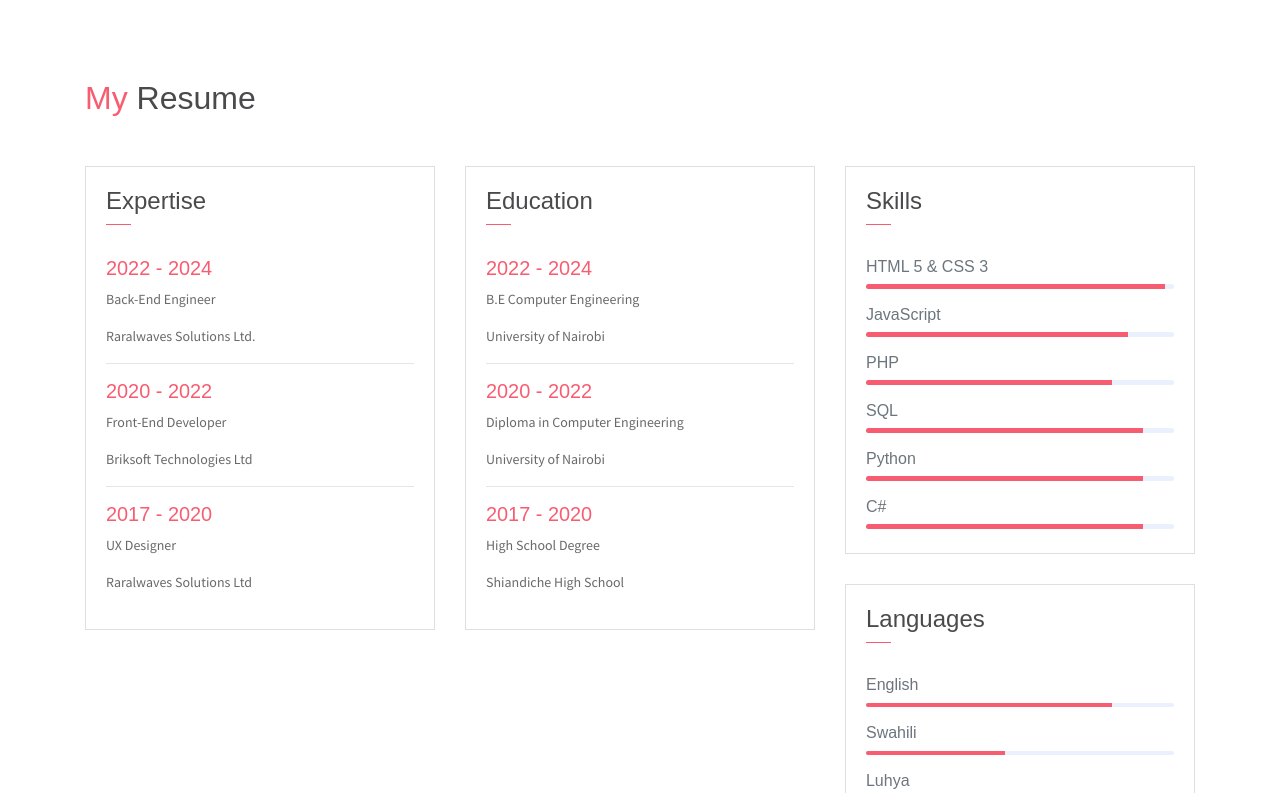
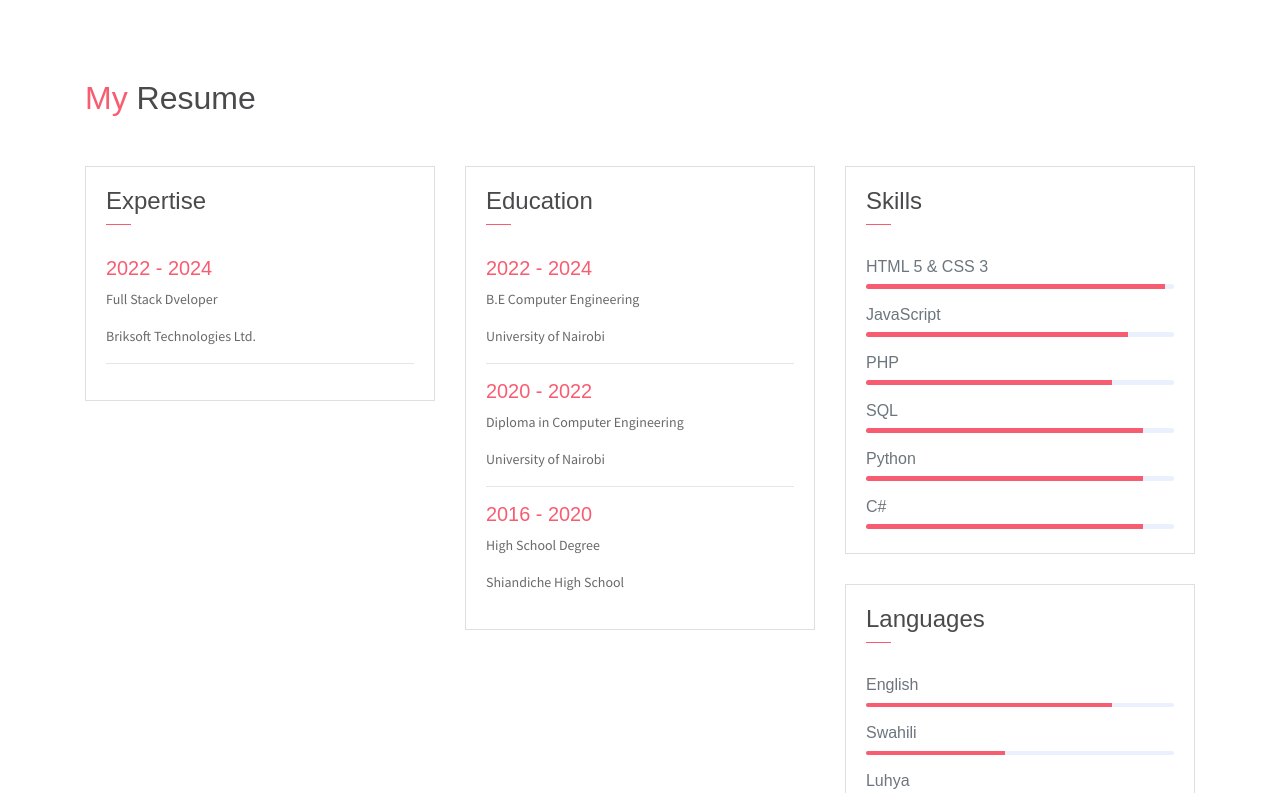
Before and after one commit to raralwaves/vanonportfolioweb, a website: page index.html in a window 1280 px wide. Shown: the part 1320-2113 px from the top of the page. Drawn offline with Linux system fonts and the light colour scheme; some packages are replaced by stand-ins of ours; files that its build step writes are made by us from their sources; files whose address does not match are found by name.

Commit message:
Update index.html

```diff
--- a/index.html
+++ b/index.html
@@ -80,7 +80,7 @@
                 <h3 class="font-weight-light">Personal Info</h3>
                 <span class="line mb-5"></span>
                 <ul class="mt40 info list-unstyled">
-                    <li><span>Birthdate</span> : 18/10/1998</li>
+                    <li><span>Birthdate</span> : 18/10/2002</li>
                     <li><span>Email</span> : vanonshati@gmail.com</li>
                     <li><span>Phone</span> : + (254) 714584402</li>
                     <li><span>Name</span> : Vanon Shati</li>
@@ -140,16 +140,9 @@
                         </div>
                         <div class="card-body">
                             <h6 class="title text-danger">2022 - 2024</h6>
-                            <P> Back-End Engineer</P>
-                            <P class="subtitle">Raralwaves Solutions Ltd.</P>
+                            <P> Full Stack Dveloper</P>
+                            <P class="subtitle">Briksoft Technologies Ltd.</P>
                             <hr>
-                            <h6 class="title text-danger">2020 - 2022</h6>
-                            <P>Front-End Developer</P>
-                            <P class="subtitle">Briksoft Technologies Ltd</P>
-                            <hr>
-                            <h6 class="title text-danger">2017 - 2020</h6>
-                            <P>UX Designer</P>
-                            <P class="subtitle">Raralwaves Solutions Ltd</P>
                         </div>
                     </div>
                 </div>
@@ -170,7 +163,7 @@
                             <P>Diploma in Computer Engineering</P>
                             <P class="subtitle">University of Nairobi</P>
                             <hr>
-                            <h6 class="title text-danger">2017 - 2020</h6>
+                            <h6 class="title text-danger">2016 - 2020</h6>
                             <P>High School Degree</P>
                             <P class="subtitle">Shiandiche High School</P>
 
```
